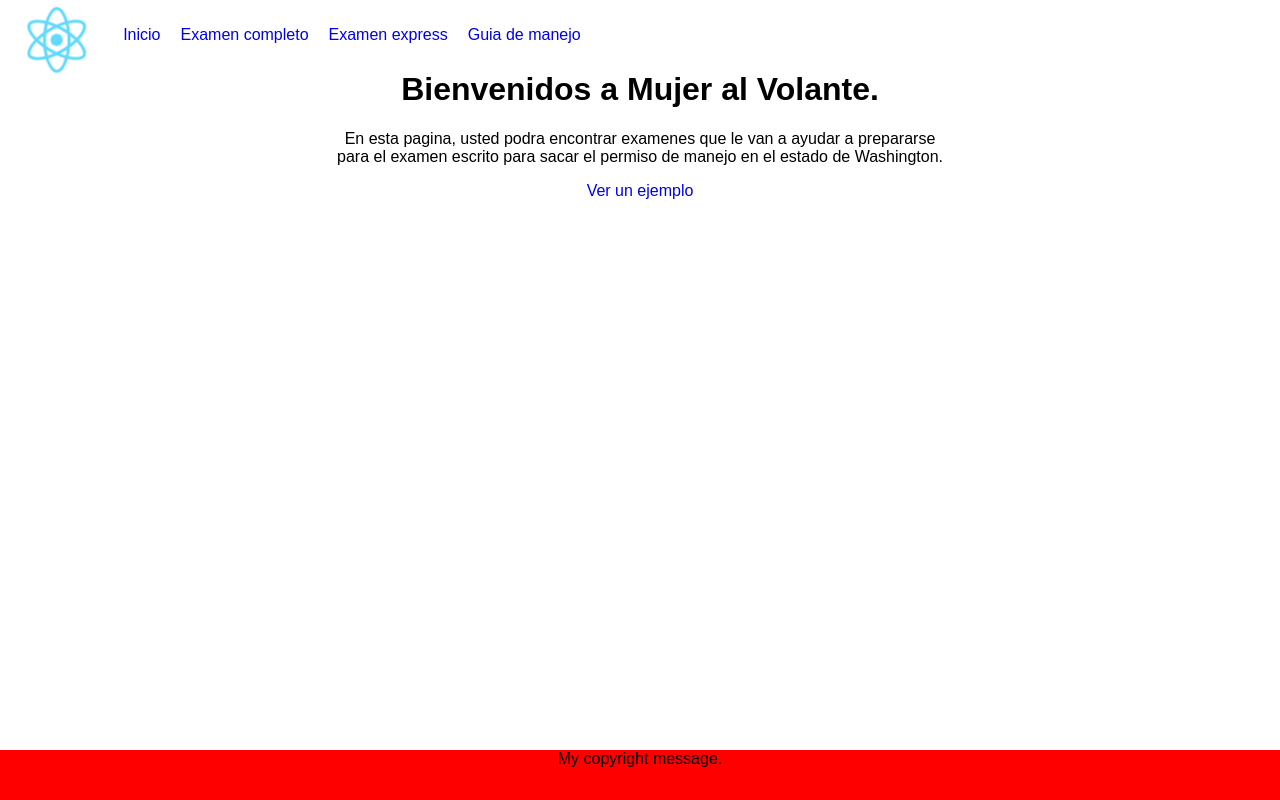
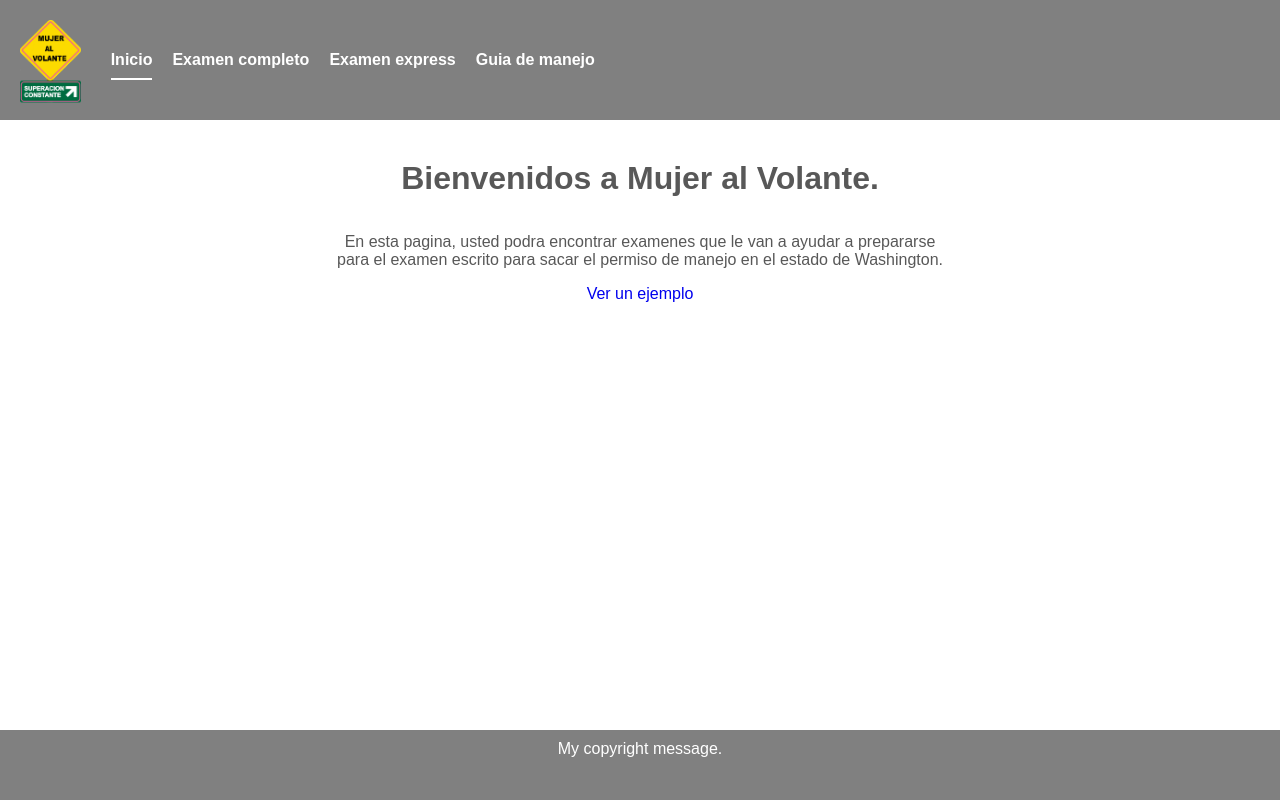
Before and after one commit to natramirez/mav-react, a React (Create React App) app: page / in a window 1280 px wide. Built offline with nearby package versions, Linux system fonts and the light colour scheme.

Commit message:
Styling: after icon elements for right/wrong answers, MAV logo, active tab styling

```diff
--- a/public/index.html
+++ b/public/index.html
@@ -10,6 +10,7 @@
     -->
     <link rel="manifest" href="%PUBLIC_URL%/manifest.json">
     <link rel="shortcut icon" href="%PUBLIC_URL%/favicon.ico">
+    <link rel="stylesheet" href="https://maxcdn.bootstrapcdn.com/font-awesome/4.7.0/css/font-awesome.min.css">
     <!--
       Notice the use of %PUBLIC_URL% in the tags above.
       It will be replaced with the URL of the `public` folder during the build.
--- a/src/App.css
+++ b/src/App.css
@@ -3,8 +3,9 @@
 }
 
 .App-logo {
-  animation: App-logo-spin infinite 20s linear;
-  height: 80px;
+  /* animation: App-logo-spin infinite 20s linear; */
+  height: 100px;
+  padding: 20px;
 }
 
 .App-header {
@@ -26,36 +27,74 @@ a {
   text-decoration: none;
 }
 header {
+  width: 100%;
   display: flex;
-  /* position:fixed; */
-  height: 50px;
-  color: white;
+  position:fixed;
+  top: 0;
+  height: 120px;
+  background-color: gray;
+}
+.top-nav {
+  /* background-color: black; */
+  display: flex;
 }
 .top-nav .top-nav-list{
   display: flex;
   list-style: none;
   padding: 0;
+  align-items: center;
+  flex-wrap: wrap;
 }
 .top-nav .top-nav-list li{
-  padding: 10px;
+  padding: 0px 10px;
+}
+
+.top-nav .top-nav-list li a{
+  color: white;
+  font-weight: bold;
+  font-size: 16px;
+  padding: 10px 0px;
+  border-bottom: 2px solid transparent;
+}
+.top-nav .top-nav-list li a.active{
+  color: white;
+  border-bottom-color: #fff;
 }
 
 footer {
+  color: white;
+  background-color: gray;
   position:fixed;
   height: 50px;
-  background-color: red;
   bottom: 0px;
   left: 0px;
   right: 0px;
   margin-bottom: 0px;
+  padding: 10px;
 }
 
-body {
+main {
+  margin-top:120px;
   margin-bottom:50px;
+  color: #585858;
 }
 
+main .page-content {
+  padding: 20px;
+}
+
+.page-title {
+  margin: 0;
+  padding: 20px;
+}
+
+.exam-content .progress-bar {
+  width: 80%;
+  margin: auto;
+}
 
 .answers {
+    padding: 0;
     list-style: none;
     text-align: left;
     float: none;
@@ -64,12 +103,13 @@ body {
 
 .exam-content .question-answer-container .answer-form {
   float: none;
-  margin: 0 auto;
+  margin: auto;
   display: inline-block;
 }
 
 .exam-content .question-answer-container {
   font-size: 20px;
+  padding: 20px;
 }
 
 .cont-btn {
@@ -77,20 +117,26 @@ body {
   margin: 0 auto;
   /*text-align: center;*/
 }
-
-.answers li.correctAnswer {
-  background: #409628;
+.answers li.correctAnswer, .answers li.incorrectAnswer {
   display: flex;
   justify-content: space-between;
 }
 
+.answers li.correctAnswer {
+  background: #409628;
+}
+.answers li.correctAnswer::after {
+  content:'\f00c';
+  font-family: FontAwesome;
+}
+
 .answers li.incorrectAnswer {
   background: #ba1509;
-  display: flex;
 }
-
-.answers li.incorrectAnswer .incorrect-span, form.answer-form .answers li.incorrectAnswer .correct-span{
-  align-self: flex-end;
+.answers li.incorrectAnswer::after {
+  content:'\f00d';
+  font-family: FontAwesome;
+  /* &#xf057; for circle with x */
 }
 
 .exam-stats {
@@ -103,21 +149,24 @@ body {
   width: 150px;
   /* margin: auto; */
   position: relative;
+  z-index: -1;
   /* display: flex; */
 }
 .exam-stats .grade-circle span {
-  /* position: absolute;
-  left: 0;
-  right: 0;
-  top: 50%; */
   font-size: 40px;
-  /* width: 50%; */
   margin: auto;
   position: absolute;
   top: 50%; left: 50%;
   -webkit-transform: translate(-50%,-50%);
       -ms-transform: translate(-50%,-50%);
           transform: translate(-50%,-50%);
+}
+.exam-stats .grade-circle .grade-passed {
+  color: #409628;
+}
+
+.exam-stats .grade-circle .grade-failed {
+  color: #ba1509;
 }
 
 .exam-stats .num-correct-stats {
@@ -127,7 +176,38 @@ body {
   align-items: flex-start;
   padding-left:10px;
 }
+hr {
+  width: 100%;
+  border-width: 1px;
+  border-style: solid;
+  color: lightgray;
+}
+
 .exam-stats .num-correct-stats div {
   display: flex;
   flex-direction: column;
+  align-items: flex-start;
 }
+
+.exam-stats .num-correct-stats #numCorrect,
+.exam-stats .num-correct-stats #numIncorrect {
+  font-size: 30px;
+  font-weight:bold;
+}
+.exam-stats .num-correct-stats #correctText,
+.exam-stats .num-correct-stats #incorrectText {
+  font-size: 15px;
+  color: gray;
+}
+.exam-stats .num-correct-stats #numCorrect {
+  color: #409628;
+}
+.exam-stats .num-correct-stats #numIncorrect {
+  color: #ba1509;
+}
+
+@media only screen and (max-device-width: 800px) {
+  .top-nav .top-nav-list{
+    justify-content: center;
+  }
+}
--- a/src/components/ExamInProgress.js
+++ b/src/components/ExamInProgress.js
@@ -103,7 +103,6 @@ class ExamInProgress extends Component {
     }
     createAnswerOptions() {
         var isCorrectClass;
-        var isCorrectElem;
         var correctAnswer = null;
         var isDisabled = false;
         if (this.state.selectedOption) {
@@ -112,14 +111,11 @@ class ExamInProgress extends Component {
         }
         return this.questions[this.state.curQuestionNum-1].answers.map(answer => {
             isCorrectClass = "";
-            isCorrectElem = null;
             if (answer.ans_id === correctAnswer) {
                 isCorrectClass = "correctAnswer";
-                isCorrectElem = <span className="correct-span"> √</span>;
             }
             if ((this.state.selectedOption === answer.ans_id) && (correctAnswer !== answer.ans_id)) {
                 isCorrectClass = "incorrectAnswer";
-                isCorrectElem = <span className="incorrect-span"> X</span>;
             }
             return (<li key={ answer.ans_id } className={isCorrectClass} >
                         <input type="radio"
@@ -129,9 +125,9 @@ class ExamInProgress extends Component {
                             onChange={this.onOptionSelect}
                             id={answer.ans_id}
                         />
-                        <span>{" "+answer.ans}<br/></span>{isCorrectElem}
+                        <span>{" "+answer.ans}<br/></span>
                     </li>)
-        });
+            });
   }
   render() {
     if (this.questions.length > 0) {
--- a/src/components/ExamPage.js
+++ b/src/components/ExamPage.js
@@ -20,7 +20,7 @@ class ExamPage extends Component {
     }
     render() {
         return (
-            <div className="page-container">
+            <div className="page-content">
                 <h1 className="page-title">Examen completo: 40 preguntas</h1>
                 <Switch>
                     <Route exact path={this.props.match.path} component={ExamBegin} />
--- a/src/components/ExamResults.js
+++ b/src/components/ExamResults.js
@@ -69,9 +69,10 @@ class ExamResults extends Component {
                             <span id="numCorrect">{numCorrect} </span>
                             <span id="correctText">{correctText}</span>
                         </div>
+                        <hr />
                         <div>
                             <span id="numIncorrect">{numIncorrect} </span>
-                            <span id="inorrectText">{incorrectText}</span>
+                            <span id="incorrectText">{incorrectText}</span>
                         </div>
                     </div>
                 </div>
@@ -91,7 +92,6 @@ class GradeCircle extends Component {
           percent: 0,
           color: '#ba1509'
         };
-        // this.changeColor = true;
         this.increase = this.increase.bind(this);
     }
     componentDidMount() {
@@ -104,7 +104,6 @@ class GradeCircle extends Component {
             return;
         }
         if (percent === 80) {
-            // this.changeColor = false;
             this.setState({
                 color: '#409628',
                 percent: percent
@@ -119,10 +118,13 @@ class GradeCircle extends Component {
         clearTimeout(this.tm);
     }
     render() {
+        var gradeClass;
+    if (this.state.percent >= 80) gradeClass = 'grade-passed';
+    else                          gradeClass = 'grade-failed';
       return (
           <div className="grade-circle">
             <Circle strokeWidth="8" percent={this.state.percent} strokeColor={this.state.color} />
-            <span>{this.props.percent}%</span>
+            <span className={gradeClass}>{this.state.percent}%</span>
           </div>
       )
     }
@@ -130,19 +132,15 @@ class GradeCircle extends Component {
   class ExamQuestion extends Component {
     render() {
         var isCorrectClass;
-        var isCorrectElem;
         var isDisabled = true;
         var correctAnswer = this.props.question.correct_ans;
         var answerOptions = this.props.question.answers.map(answer => {
             isCorrectClass = "";
-            isCorrectElem = null;
             if (answer.ans_id === correctAnswer) {
                 isCorrectClass = "correctAnswer";
-                isCorrectElem = <span> √</span>;
             }
             if ((this.props.userAnswer === answer.ans_id) && (correctAnswer !== answer.ans_id)) {
                 isCorrectClass = "incorrectAnswer";
-                isCorrectElem = <span> X</span>;
             }
             return(
             <li key={ answer.ans_id } className={isCorrectClass} >
@@ -152,7 +150,7 @@ class GradeCircle extends Component {
                     disabled={isDisabled}
                     id={answer.ans_id}
                 />
-                <span>{" "+answer.ans}<br/></span>{isCorrectElem}
+                <span>{" "+answer.ans}<br/></span>
             </li>)
         });
       return (
--- a/src/components/Header.js
+++ b/src/components/Header.js
@@ -1,5 +1,5 @@
 import React, { Component } from 'react';
-import logo from '../logo.svg';
+import logo from '../mav-logo.png';
 import '../App.css';
 import TopNav from './TopNav.js'
 
--- a/src/components/TopNav.js
+++ b/src/components/TopNav.js
@@ -1,24 +1,23 @@
 import React, { Component } from 'react';
-import { Link } from 'react-router-dom';
+import { NavLink } from 'react-router-dom';
 import '../App.css';
 
 class TopNav extends Component {
   render() {
-
     return (
     <div className="top-nav">
         <ul className="top-nav-list">
-            <li className="active">
-              <Link to="/">Inicio</Link>
+            <li className='nav-tabs'>
+              <NavLink exact to="/">Inicio</NavLink>
             </li>
-            <li>
-              <Link to="/examen_completo">Examen completo</Link>
+            <li className='nav-tabs'>
+              <NavLink to="/examen_completo">Examen completo</NavLink>
             </li>
-            <li>
-              <Link to="/examen_express">Examen express</Link>
+            <li className='nav-tabs'>
+              <NavLink to="/examen_express">Examen express</NavLink>
             </li>
-            <li>
-              <Link to="/guia_de_manejo">Guia de manejo</Link>
+            <li className='nav-tabs'>
+              <NavLink to="/guia_de_manejo">Guia de manejo</NavLink>
             </li>
         </ul>
     </div>
--- a/src/components/WelcomePage.js
+++ b/src/components/WelcomePage.js
@@ -4,7 +4,7 @@ class WelcomePage extends Component {
   render() {
     return (
         <div className="page-content">
-            <h1 className="welcome-heading">Bienvenidos a Mujer al Volante.</h1>
+            <h1 className="page-title">Bienvenidos a Mujer al Volante.</h1>
             <p className="welcome-lead">En esta pagina, usted podra encontrar examenes que le van a ayudar a prepararse <br/>
                 para el examen escrito para sacar el permiso de manejo en el estado de Washington.</p>
             <p className="welcome-lead">
```
Also changed, not shown: src/mav-logo.png (added).
